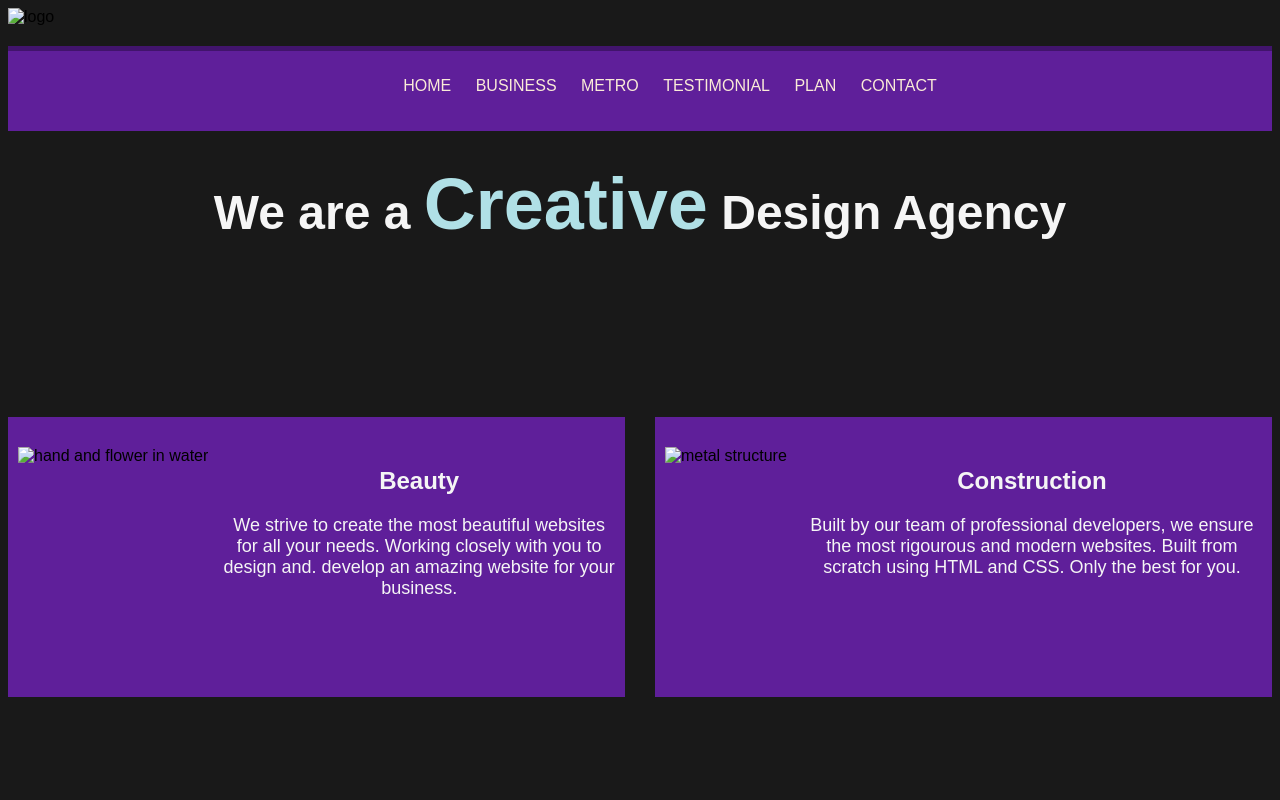
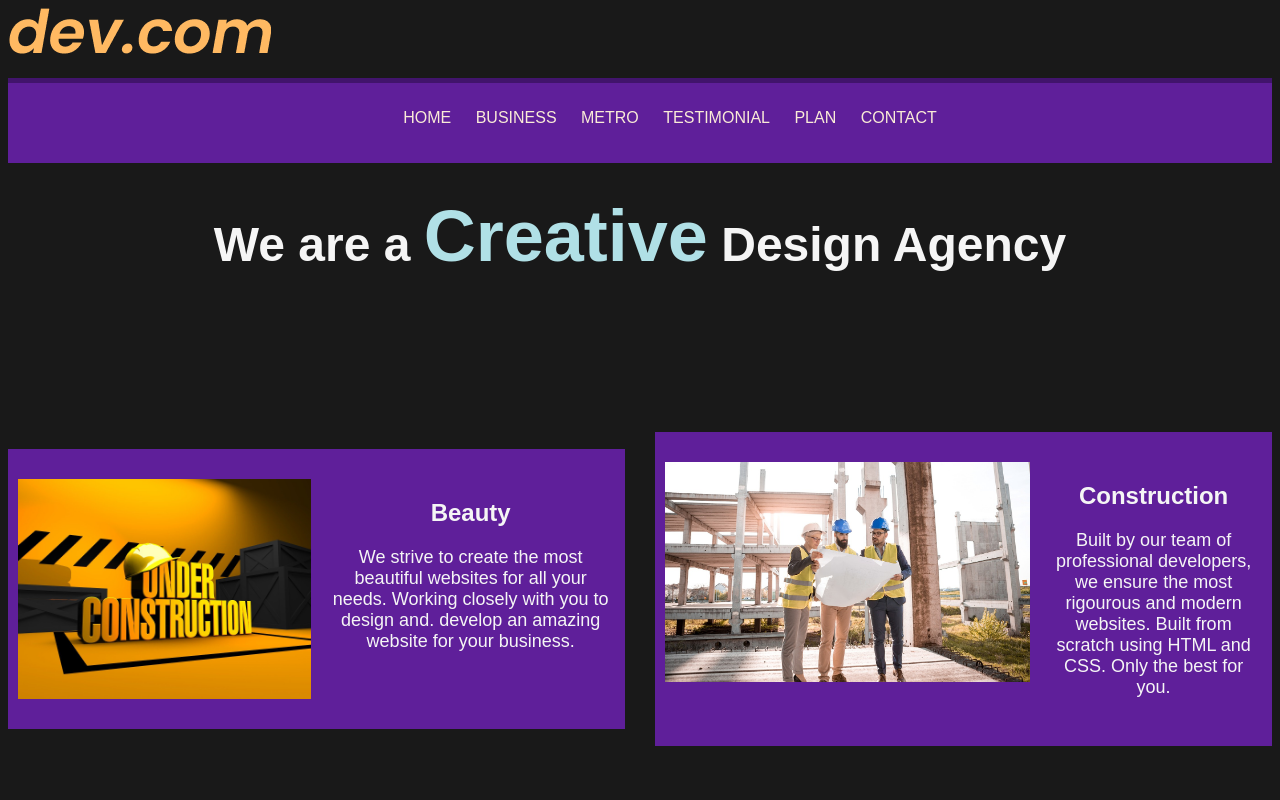
Before and after one commit to drbeeb/my-pricing, a plain HTML site: page index.html in a window 1280 px wide. Shown: the top 800 px of the page. Drawn offline with Linux system fonts and the light colour scheme; a web font is replaced by a local one.

Commit message:
Add files via upload

```diff
--- a/index.html
+++ b/index.html
@@ -12,7 +12,7 @@
 
 </head>
 <body>
-  <img class="logo" src="/8.4 Web Design Agency Project/assets/images/logo.png" alt="logo">
+  <img class="logo" src="./images/logo.png" alt="logo">
   <div id="head-nav">
     <ul class="nav-list">
       <li><a href="">HOME</a></li>
@@ -26,7 +26,7 @@
   <h1>We are a <span class="head-spa"> Creative</span> Design Agency</h1>
   <div class="main-container">
 
-    <div class="left-card"><img class="tile-image" src="/8.4 Web Design Agency Project/assets/images/beautiful.jpg" alt="hand and flower in water">
+    <div class="left-card"><img class="tile-image" src="./images/under-construction-g6ae6514e1_1280.jpg" alt="Under Construction">
       <h2 class="card-title">Beauty</h2>
       <p class="card-text">We strive to create the most beautiful websites for all your needs. Working closely with you
         to
@@ -34,7 +34,7 @@
         develop an amazing website for your business.</p>
     </div>
 
-    <div class="left-card"><img class="tile-image" src="/8.4 Web Design Agency Project/assets/images/construction.jpg" alt="metal structure">
+    <div class="left-card"><img class="tile-image" src="./images/architect-g3e8a56c43_1280.jpg" alt="metal structure">
       <h2 class="card-title">Construction</h2>
       <p class="card-text">Built by our team of professional developers, we ensure the most rigourous and modern websites. Built from
         scratch using HTML and CSS. Only the best for you.</p>
@@ -125,7 +125,7 @@
       </ul>
     </div>
     <div class="content-box">
-      <img src="./images/mandela.webp" alt="daenerys">
+      <img src="./images/girl-withblack.jpg" alt="daenerys">
       <ul>
         <li>Proin fermentum leo vel orci porta non pulvinar neque laoreet. Turpis in eu mi bibendum neque egestas.</li>
         <li>⭐⭐⭐⭐⭐</li>
```
Also changed, not shown: images/be-logo.png (added), images/logo.png (added).
